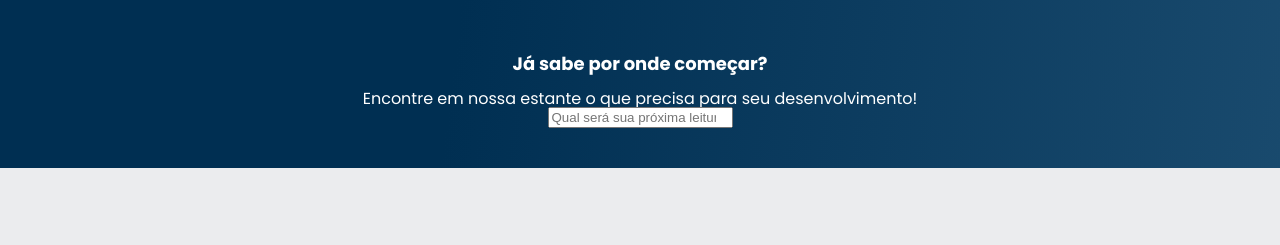
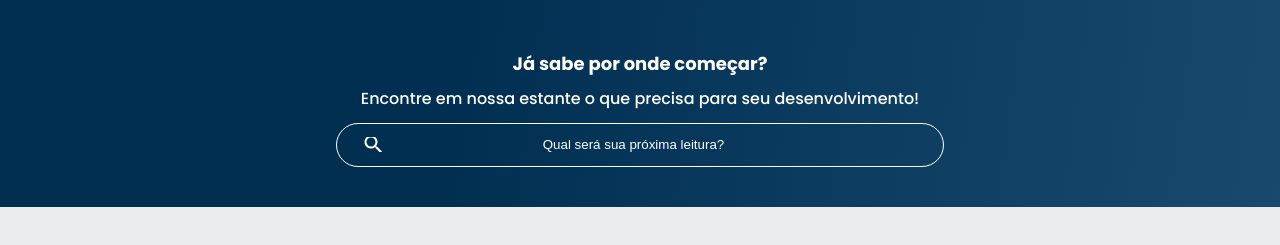
Before and after one commit to viniciusdamascenosouza/responsividade, a plain HTML site: page index.html in a window 1280 px wide. Shown: the part 75-320 px from the top of the page. Drawn offline with Linux system fonts and the light colour scheme.

Commit message:
Personalização da barra de pesquisa

```diff
--- a/styles/banner.css
+++ b/styles/banner.css
@@ -10,3 +10,24 @@
     font-weight: 700;
     margin: 1em 0;
 }
+
+.banner__texto {
+    font-weight: 500;
+    margin: 1em 0;
+}
+
+.banner__pesquisa {
+    background-color: transparent;
+    border: 1px solid var(--branco);
+    color: var(--branco);
+    border-radius: 24px;
+    padding: 1em;
+    width: 50%;
+}
+
+.banner__pesquisa::placeholder {
+    text-align: center;
+    color: var(--branco);
+    background: url("../img/lupa.svg") no-repeat;
+    background-position: 1em;
+}
```
Also changed, not shown: img/lupa.svg (added).
